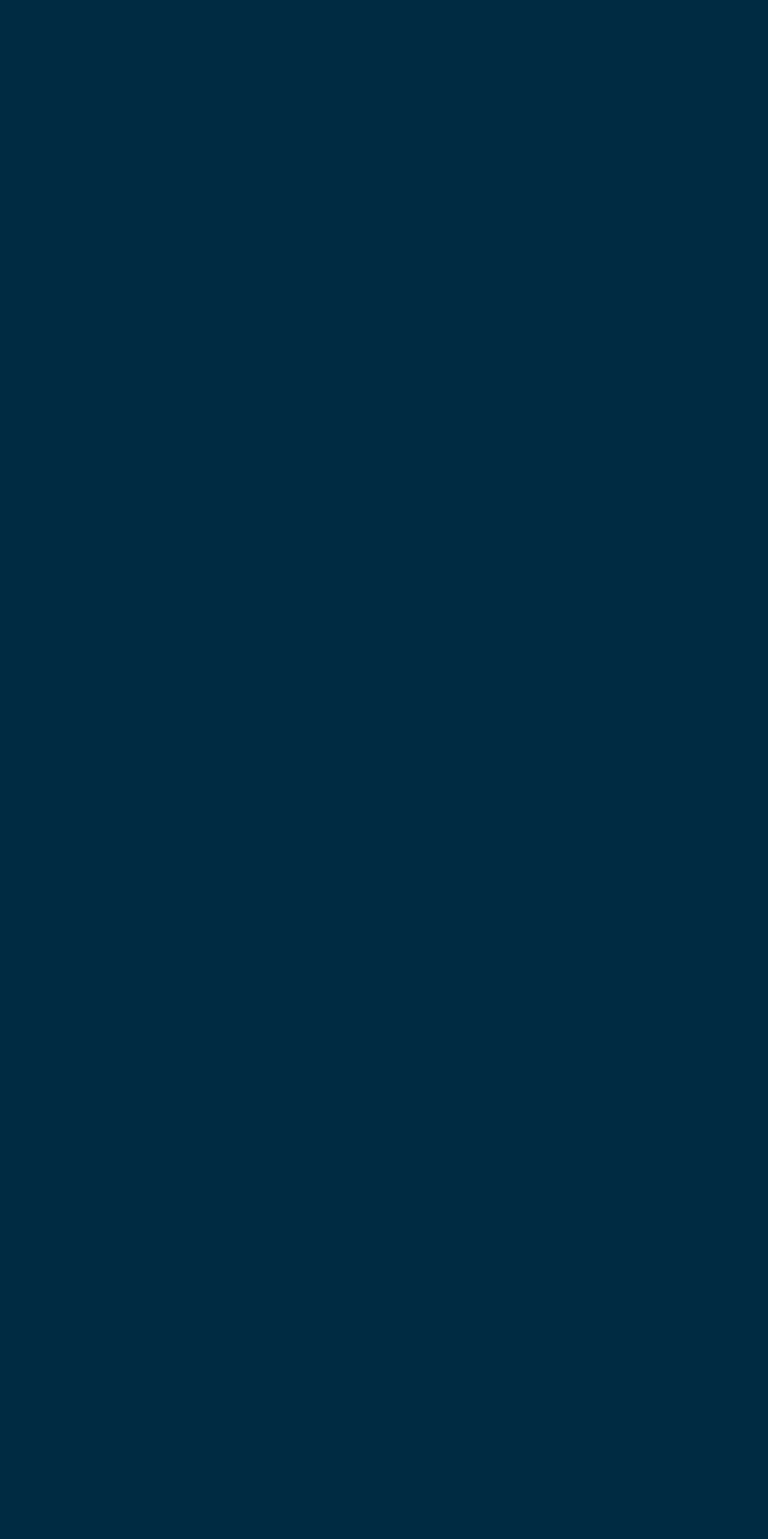
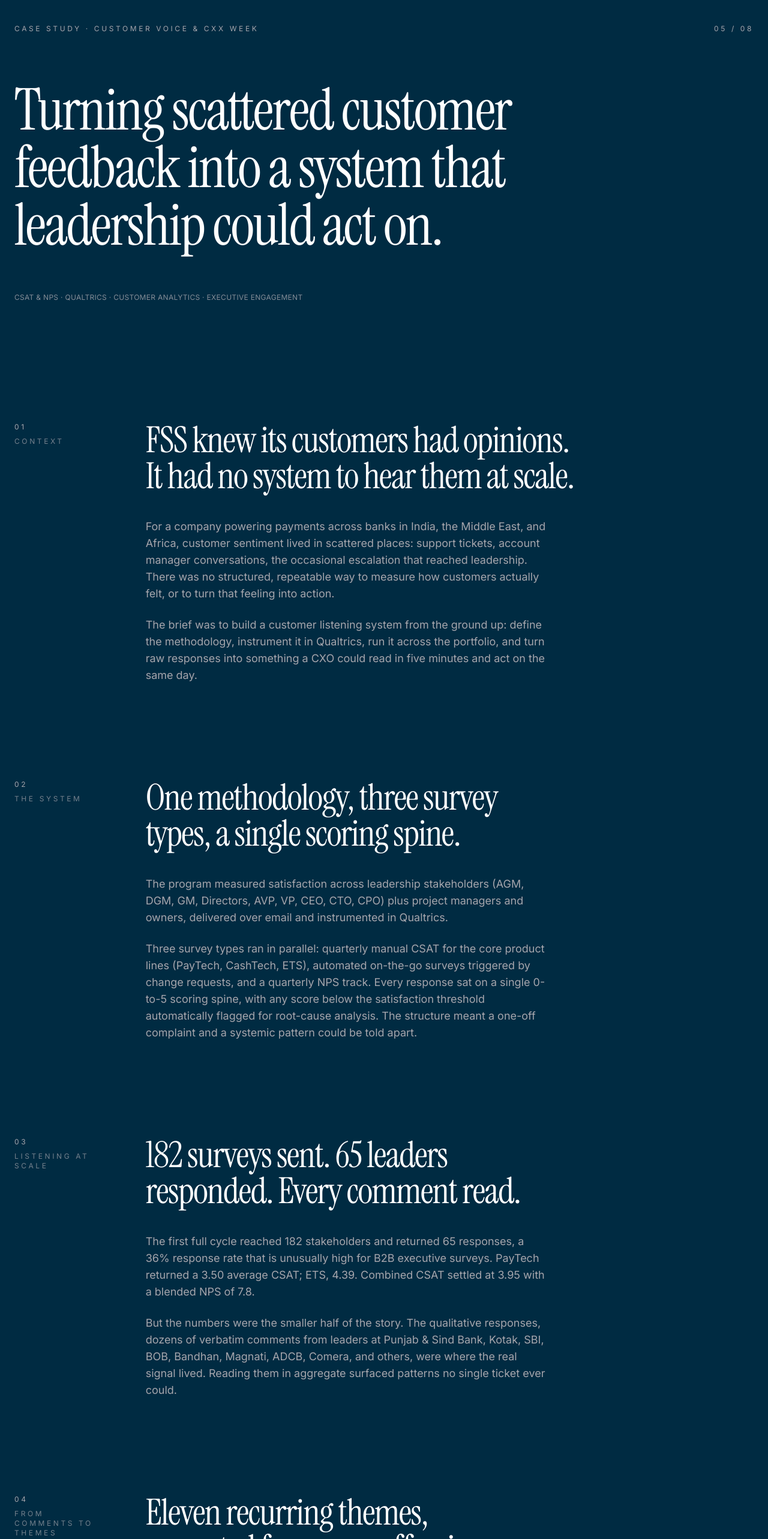
Before and after one commit to d-sourabh/dsignosour, a React (Vite) app: page /work/customer-voice in a window 1280 px wide. Before the commit this address had no page. Shown: the part 200-2766 px from the top of the page at 60% size. Before the commit the page ends 800 px from the top, so only its background shows below. Built offline with nearby package versions, Linux system fonts and the light colour scheme.

Commit message:
Add Customer Voice & CXX Week case study as position 05

```diff
--- a/src/App.tsx
+++ b/src/App.tsx
@@ -7,6 +7,7 @@ import FSSTransformation from "@/pages/FSSTransformation";
 import GTMNarratives from "@/pages/GTMNarratives";
 import SimplyPayments from "@/pages/SimplyPayments";
 import InnovationLab from "@/pages/InnovationLab";
+import CustomerVoice from "@/pages/CustomerVoice";
 import Thinking from "@/pages/Thinking";
 import Experiments from "@/pages/Experiments";
 
@@ -31,6 +32,7 @@ export default function App() {
           <Route path="/work/gtm-narratives" element={<GTMNarratives />} />
           <Route path="/work/simply-payments" element={<SimplyPayments />} />
           <Route path="/work/innovation-lab" element={<InnovationLab />} />
+          <Route path="/work/customer-voice" element={<CustomerVoice />} />
           <Route path="/thinking" element={<Thinking />} />
           <Route path="/experiments" element={<Experiments />} />
         </Routes>
--- a/src/components/SelectedWork.tsx
+++ b/src/components/SelectedWork.tsx
@@ -55,12 +55,11 @@ const CASE_STUDIES: CaseStudy[] = [
   {
     number: "03",
     route: "/work/simply-payments",
-    title: "Scaling Simply Payments Into a Narrative Platform",
+    title: "Scaling Simply Payments as an Industry Recognized Brand IP",
     description:
       "Scaling Simply Payments from a niche CXO gathering into a recognised fintech ecosystem platform.",
     metadata: "Executive Marketing · Community · Events",
     placeholder: "Placeholder for executive storytelling visuals.",
-    thumbnail: "/simply-payments-thumbnail.webp",
     impacts: [
       { value: "1.2K+", label: "CXOs" },
       { value: "8", label: "Cities" },
@@ -75,7 +74,6 @@ const CASE_STUDIES: CaseStudy[] = [
       "Exploring AI, AR, interactive systems, and immersive storytelling in modern B2B marketing.",
     metadata: "Innovation · AI · AR · Experiments",
     placeholder: "Placeholder for AI-powered experience showcase.",
-    thumbnail: "/innovation-lab-thumbnail.webp",
     impacts: [
       { value: "12", label: "Experiments" },
       { value: "4", label: "Platforms" },
@@ -84,13 +82,18 @@ const CASE_STUDIES: CaseStudy[] = [
   },
   {
     number: "05",
-    title: "The Payments Unheard Podcast",
+    route: "/work/customer-voice",
+    title: "Building a Customer Voice System Across 34 Accounts",
     description:
-      "Building a CXO-grade audio property exploring legacy systems, digital expectations, and the future of payments infrastructure.",
-    metadata: "Editorial Brand · Podcast · CXO Audience",
-    placeholder: "Placeholder for podcast cover and episode visuals.",
-    thumbnail: "/payments-unheard-thumbnail.webp",
-    inProgress: true,
+      "Designing a CSAT and NPS listening system in Qualtrics, coding hundreds of verbatim responses into themes, and building a live observability dashboard leadership could act on.",
+    metadata: "CSAT & NPS · Qualtrics · Customer Analytics · Executive Engagement",
+    placeholder: "Placeholder for the FSS Customer Voice Dashboard.",
+    thumbnail: "/csat-thumbnail.webp",
+    impacts: [
+      { value: "36%", label: "Response rate" },
+      { value: "65", label: "Leaders heard" },
+      { value: "34", label: "Accounts tracked" },
+    ],
   },
   {
     number: "06",
@@ -112,11 +115,11 @@ const CASE_STUDIES: CaseStudy[] = [
   },
   {
     number: "08",
-    title: "More Work in Development",
+    title: "The Payments Unheard Podcast",
     description:
-      "New case studies are being written. The next entries will live here as they ship.",
-    metadata: "Coming soon",
-    placeholder: "Placeholder reserved for future case study.",
+      "Building a CXO-grade audio property exploring legacy systems, digital expectations, and the future of payments infrastructure.",
+    metadata: "Editorial Brand · Podcast · CXO Audience",
+    placeholder: "Placeholder for podcast cover and episode visuals.",
     inProgress: true,
   },
 ];
--- /dev/null
+++ b/src/pages/CustomerVoice.tsx
@@ -0,0 +1,106 @@
+import {
+  CaseStudyPage,
+  CaseStudyOpening,
+  CaseStudySection,
+  CaseStudyOutcomes,
+  PullStatement,
+  NextCaseStudy,
+} from "@/components/CaseStudyLayout";
+
+export default function CustomerVoice() {
+  return (
+    <CaseStudyPage>
+      <CaseStudyOpening
+        index="05 / 08"
+        eyebrow="Case Study · Customer Voice & CXX Week"
+        meta="CSAT & NPS · Qualtrics · Customer Analytics · Executive Engagement"
+        statement="Turning scattered customer feedback into a system that leadership could act on."
+      />
+
+      <CaseStudySection
+        index="01"
+        label="Context"
+        heading="FSS knew its customers had opinions. It had no system to hear them at scale."
+        body={[
+          "For a company powering payments across banks in India, the Middle East, and Africa, customer sentiment lived in scattered places: support tickets, account manager conversations, the occasional escalation that reached leadership. There was no structured, repeatable way to measure how customers actually felt, or to turn that feeling into action.",
+          "The brief was to build a customer listening system from the ground up: define the methodology, instrument it in Qualtrics, run it across the portfolio, and turn raw responses into something a CXO could read in five minutes and act on the same day.",
+        ]}
+      />
+
+      <CaseStudySection
+        index="02"
+        label="The System"
+        heading="One methodology, three survey types, a single scoring spine."
+        body={[
+          "The program measured satisfaction across leadership stakeholders (AGM, DGM, GM, Directors, AVP, VP, CEO, CTO, CPO) plus project managers and owners, delivered over email and instrumented in Qualtrics.",
+          "Three survey types ran in parallel: quarterly manual CSAT for the core product lines (PayTech, CashTech, ETS), automated on-the-go surveys triggered by change requests, and a quarterly NPS track. Every response sat on a single 0-to-5 scoring spine, with any score below the satisfaction threshold automatically flagged for root-cause analysis. The structure meant a one-off complaint and a systemic pattern could be told apart.",
+        ]}
+      />
+
+      <CaseStudySection
+        index="03"
+        label="Listening at Scale"
+        heading="182 surveys sent. 65 leaders responded. Every comment read."
+        body={[
+          "The first full cycle reached 182 stakeholders and returned 65 responses, a 36% response rate that is unusually high for B2B executive surveys. PayTech returned a 3.50 average CSAT; ETS, 4.39. Combined CSAT settled at 3.95 with a blended NPS of 7.8.",
+          "But the numbers were the smaller half of the story. The qualitative responses, dozens of verbatim comments from leaders at Punjab & Sind Bank, Kotak, SBI, BOB, Bandhan, Magnati, ADCB, Comera, and others, were where the real signal lived. Reading them in aggregate surfaced patterns no single ticket ever could.",
+        ]}
+      />
+
+      <CaseStudySection
+        index="04"
+        label="From Comments to Themes"
+        heading="Eleven recurring themes, separated from one-off noise."
+        body={[
+          "Hundreds of lines of free-text feedback were coded into eleven recurring themes spanning the response set: support quality and turnaround, communication and coordination, delivery timelines, resource and staffing constraints, feature gaps, quality and stability, modernization requests (microservices, STP), and pricing.",
+          "The coding revealed what mattered most. Customer Support and Communication scored lowest (3.42 of 5), making it the single biggest retention risk. Modernization requests, microservices architecture, straight-through processing, tokenization, multicurrency, came up repeatedly as the things customers wanted next. The themes turned a wall of text into a prioritized action list.",
+        ]}
+      />
+
+      <PullStatement>
+        A score tells you how a customer feels. A verbatim comment tells you
+        why. The system was built to capture both, and to make leadership act on
+        them.
+      </PullStatement>
+
+      <CaseStudySection
+        index="05"
+        label="The Observability Dashboard"
+        heading="A single screen where leadership could see every account, score, and verbatim."
+        body={[
+          "The insight that mattered: a survey result that sits in a slide deck dies in a slide deck. So the analysis became a live observability dashboard, the FSS Customer Voice Dashboard, built to be read by executives, not analysts.",
+          "Four views (Overall, PayTech, ETS, and a Journey track for accounts surveyed more than once) let anyone filter all 34 accounts by region, product, source, and account health. Each account carried a health classification, from Champion to Critical, and clicking any row expanded the full merged verbatim feedback behind the score. The dashboard surfaced the things leadership needed to act on immediately: two critical accounts (Comera and Network International Jordan) flagged for executive escalation, four Champion accounts (BOB, PNB RRBs, CBI, DrukPNB), and the structural finding that ETS health was materially stronger than PayTech (66% promoters versus 22%).",
+        ]}
+        image="/csat-dashboard.webp"
+        imageAlt="The FSS Customer Voice Dashboard showing combined CSAT, respondent counts, account health distribution, survey coverage, PayTech versus ETS comparison, account quadrants, NPS by region, and the sortable account table with merged verbatim feedback."
+        placeholder="The FSS Customer Voice Dashboard, built for executives."
+      />
+
+      <CaseStudySection
+        index="06"
+        label="CXX Week"
+        heading="Closing the loop in person, not just on a dashboard."
+        body={[
+          "Measurement only matters if customers see something change. CXX Week turned the listening program into an engagement moment: a dedicated week inviting customers into continuous dialogue with FSS, anchored in the company's founding commitment to understanding Indian banks better than global competitors could.",
+          "The week ran customer testimonials (Central Bank of India on the interoperable cash deposit GFF rollout, BRAC Bank on swift settlement resolution, Punjab National Bank on a 30-year partnership), a video montage tracing FSS's customer-centricity story across Cashtech, ETS, and delivery, and a photobooth and social moment under #FSSCXXWeek2025. Feedback gathered during the week fed straight back into the same system, closing the loop between hearing customers and showing them they had been heard.",
+        ]}
+      />
+
+      <CaseStudyOutcomes
+        index="07"
+        outcomes={[
+          { metric: "36%", label: "Executive response rate" },
+          { metric: "65", label: "Leaders heard" },
+          { metric: "34", label: "Accounts on a live dashboard" },
+          { metric: "11", label: "Themes turned into action" },
+        ]}
+      />
+
+      <NextCaseStudy
+        number="01 / 08"
+        route="/work/fss-transformation"
+        title="Repositioning FSS for the AI Era"
+      />
+    </CaseStudyPage>
+  );
+}
```
Also changed, not shown: src/pages/InnovationLab.tsx (+8 -19 lines), public/csat-dashboard.webp (added), public/csat-thumbnail.webp (added).
